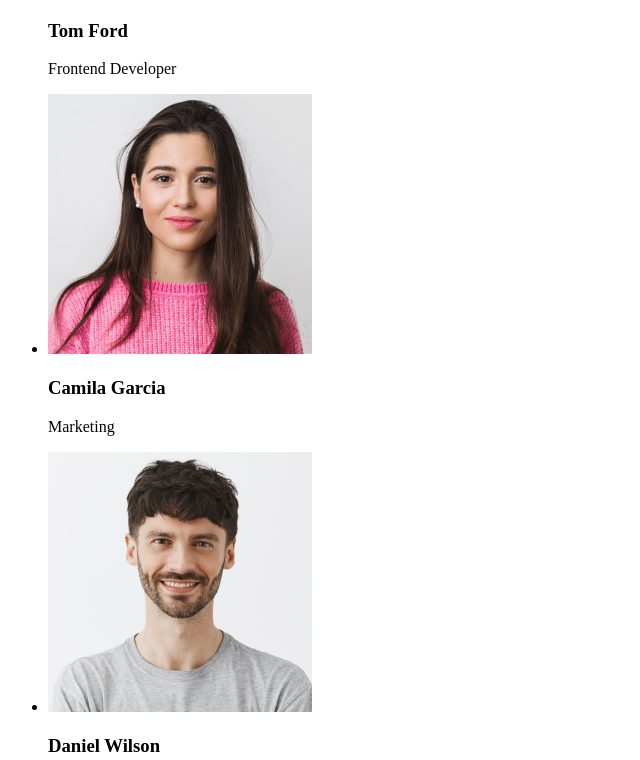
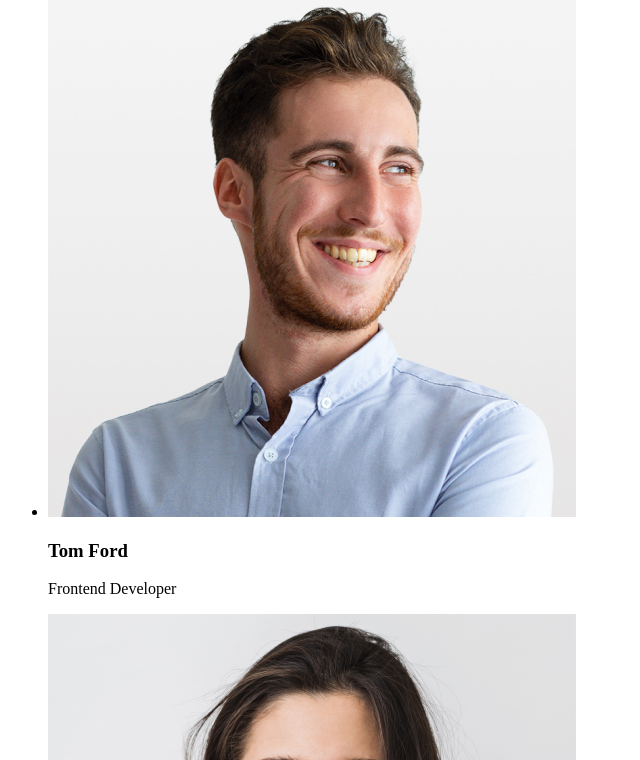
Before and after one commit to Olga099/goit-markup-hw-01, a plain HTML site: page index.html in a window 1280 px wide. Shown: the part 1281-2041 px from the top of the page, without its empty margins (0-640 px from the left). Drawn offline with Linux system fonts and the light colour scheme.

Commit message:
update index file

```diff
--- a/index.html
+++ b/index.html
@@ -73,42 +73,22 @@
         <h2>Our Team</h2>
         <ul>
           <li>
-            <img
-              src="./images/img1.jpg"
-              width="264"
-              height="260"
-              alt="Mark Guerrero"
-            />
+            <img src="./images/img1.jpg" alt="Mark Guerrero" />
             <h3>Mark Guerrero</h3>
             <p>Product Designer</p>
           </li>
           <li>
-            <img
-              src="./images/img2.jpg"
-              width="264"
-              height="260"
-              alt="Tom Ford"
-            />
+            <img src="./images/img2.jpg" alt="Tom Ford" />
             <h3>Tom Ford</h3>
             <p>Frontend Developer</p>
           </li>
           <li>
-            <img
-              src="./images/img3.jpg"
-              width="264"
-              height="260"
-              alt="Camila Garcia"
-            />
+            <img src="./images/img3.jpg" alt="Camila Garcia" />
             <h3>Camila Garcia</h3>
             <p>Marketing</p>
           </li>
           <li>
-            <img
-              src="./images/img4.jpg"
-              width="264"
-              height="260"
-              alt="Daniel Wilson"
-            />
+            <img src="./images/img4.jpg" alt="Daniel Wilson" />
             <h3>Daniel Wilson</h3>
             <p>UI Designer</p>
           </li>
```
